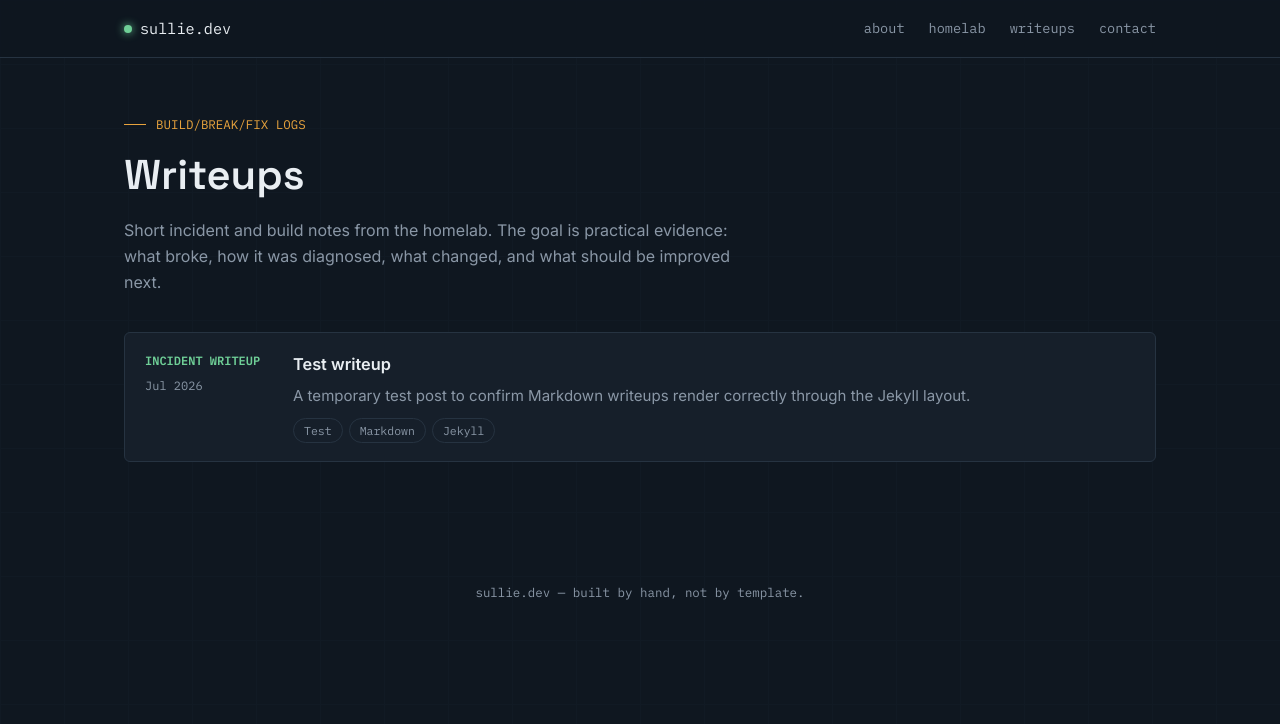
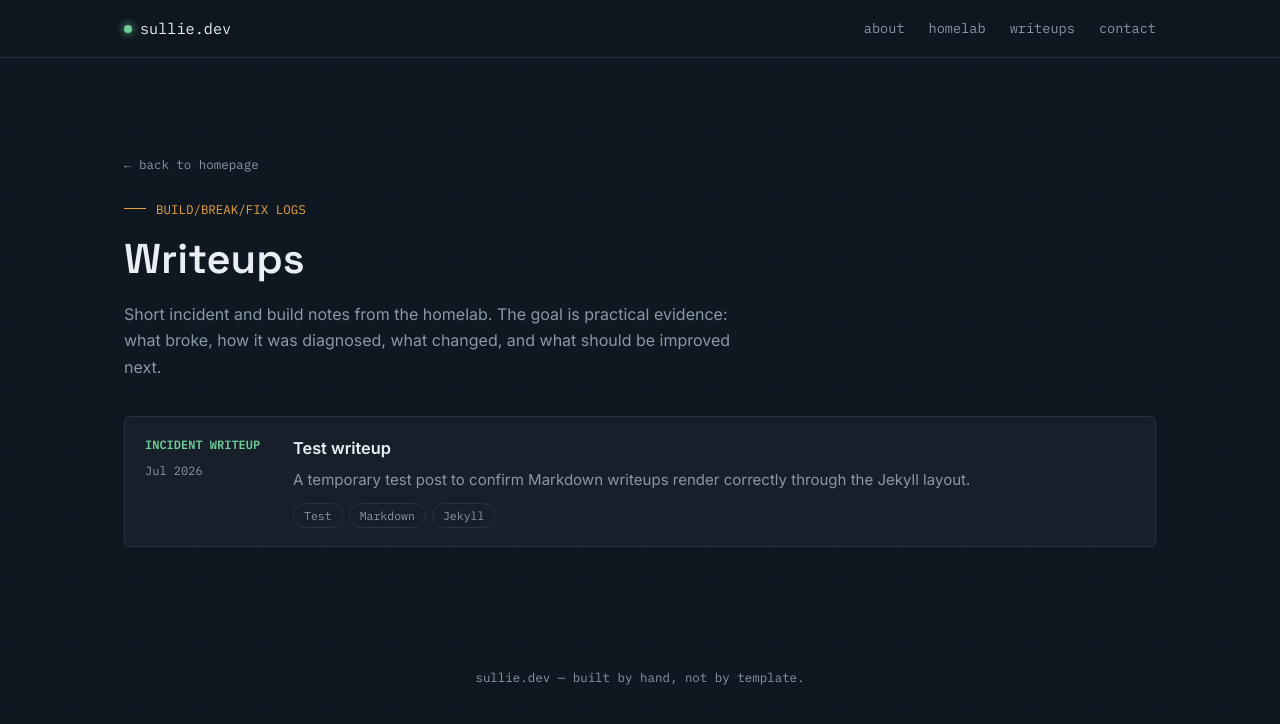
Before and after one commit to o-inn/static-portfolio, a Jekyll site: the page built from writeups.html, in a window 1280 px wide. Shown: the top 724 px of the page. Built offline with Jekyll 4.4.1, drawn with Linux system fonts in a browser that asks for light colours.

Commit message:
Add homepage link to writeups page

```diff
--- a/writeups.html
+++ b/writeups.html
@@ -4,6 +4,7 @@ title: Writeups
 permalink: /writeups/
 ---
 
+<div class="breadcrumb"><a href="{{ '/' | relative_url }}">← back to homepage</a></div>
 <div class="page-kicker">BUILD/BREAK/FIX LOGS</div>
 <h1 class="page-title">Writeups</h1>
 <p class="page-lede">Short incident and build notes from the homelab. The goal is practical evidence: what broke, how it was diagnosed, what changed, and what should be improved next.</p>
```
